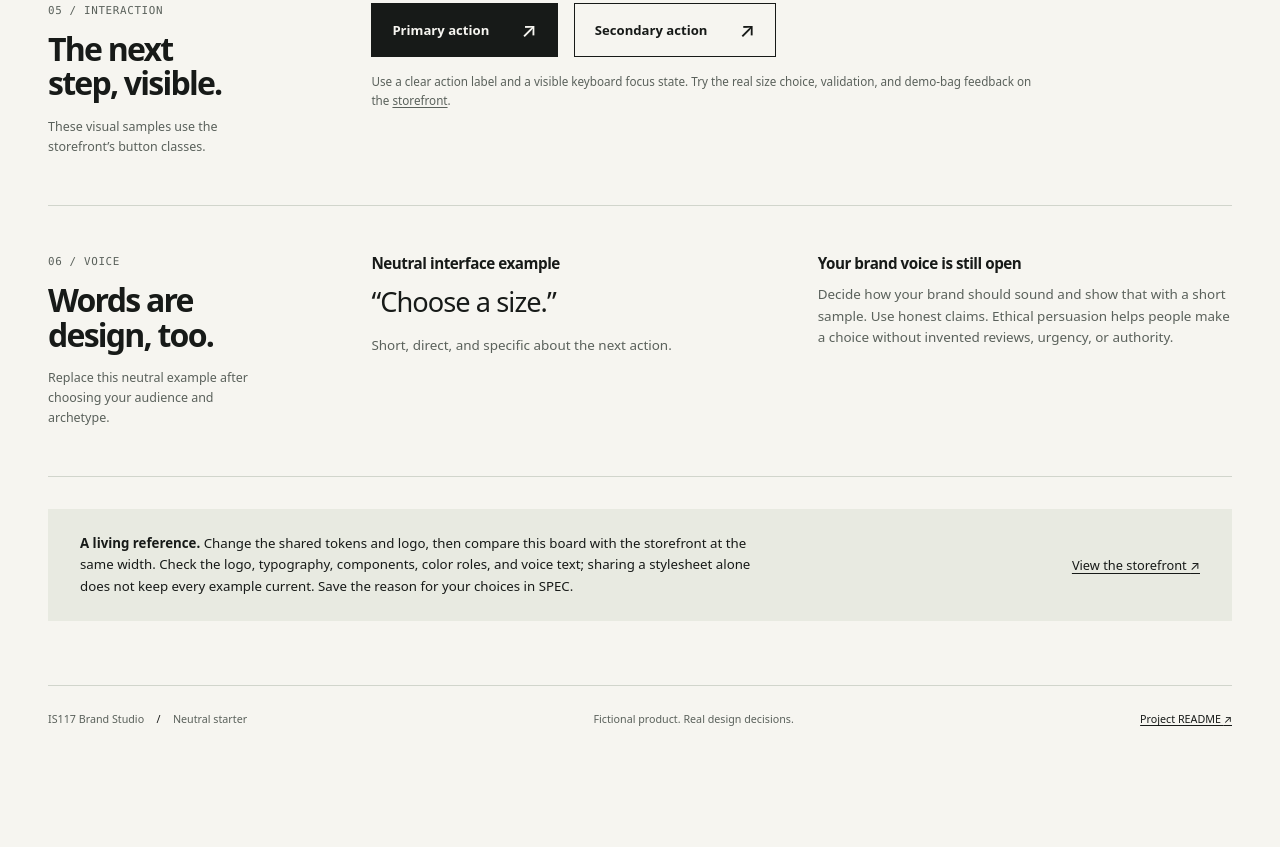
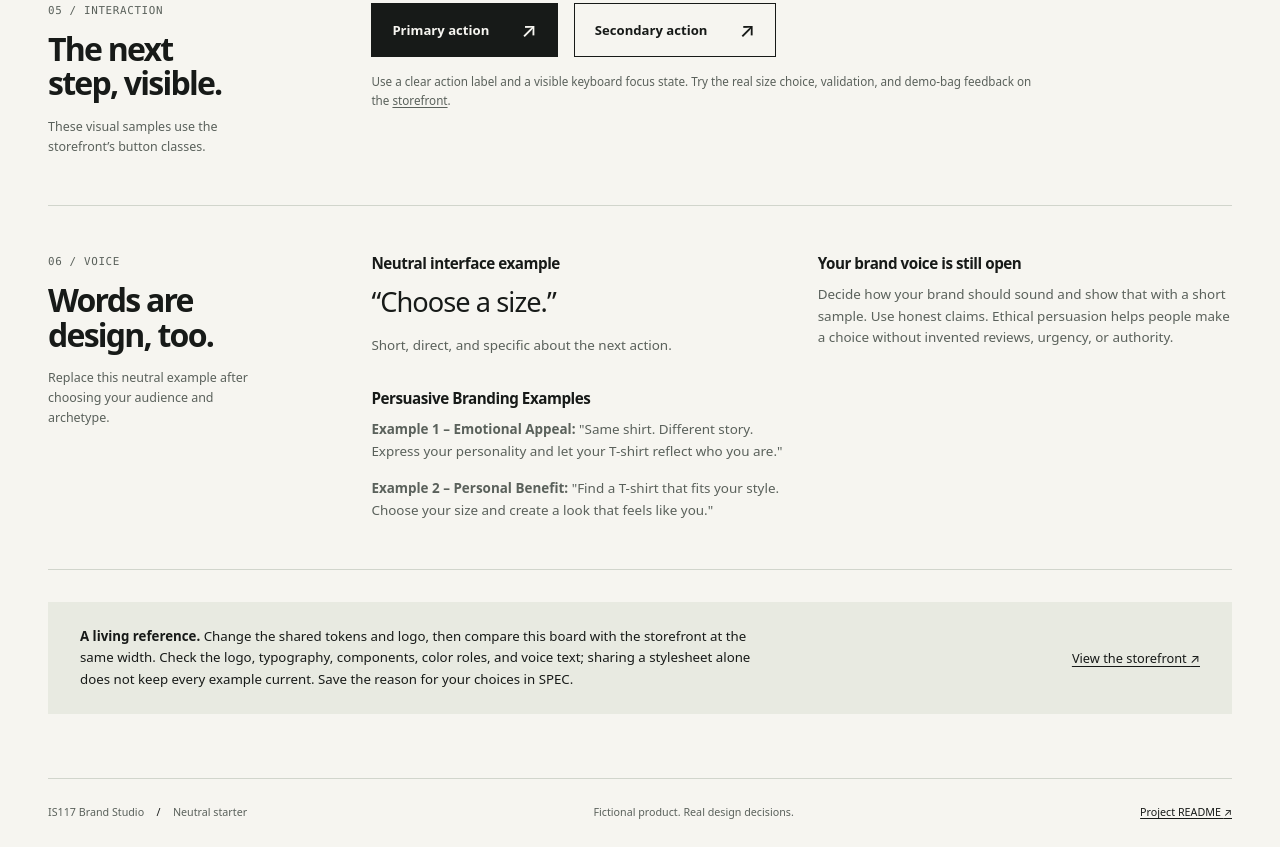
Before and after one commit to ezinneorekie266/is117-brand-studio-ezinne, a website: page public/styleguide.html in a window 1280 px wide. Shown: the part 2447-3294 px from the top of the page. Before the commit the page ends 3201 px from the top, so only its background shows below. Drawn offline with Linux system fonts and the light colour scheme.

Commit message:
Add persuasive branding examples.

```diff
--- a/public/styleguide.html
+++ b/public/styleguide.html
@@ -381,6 +381,17 @@
                 a choice without invented reviews, urgency, or authority.
               </p>
             </div>
+            <div>
+  <h3>Persuasive Branding Examples</h3>
+
+  <p><strong>Example 1 – Emotional Appeal:</strong>
+  "Same shirt. Different story. Express your personality and let your
+  T-shirt reflect who you are."</p>
+
+  <p><strong>Example 2 – Personal Benefit:</strong>
+  "Find a T-shirt that fits your style. Choose your size and create
+  a look that feels like you."</p>
+</div>
           </div>
         </div>
       </section>
```
